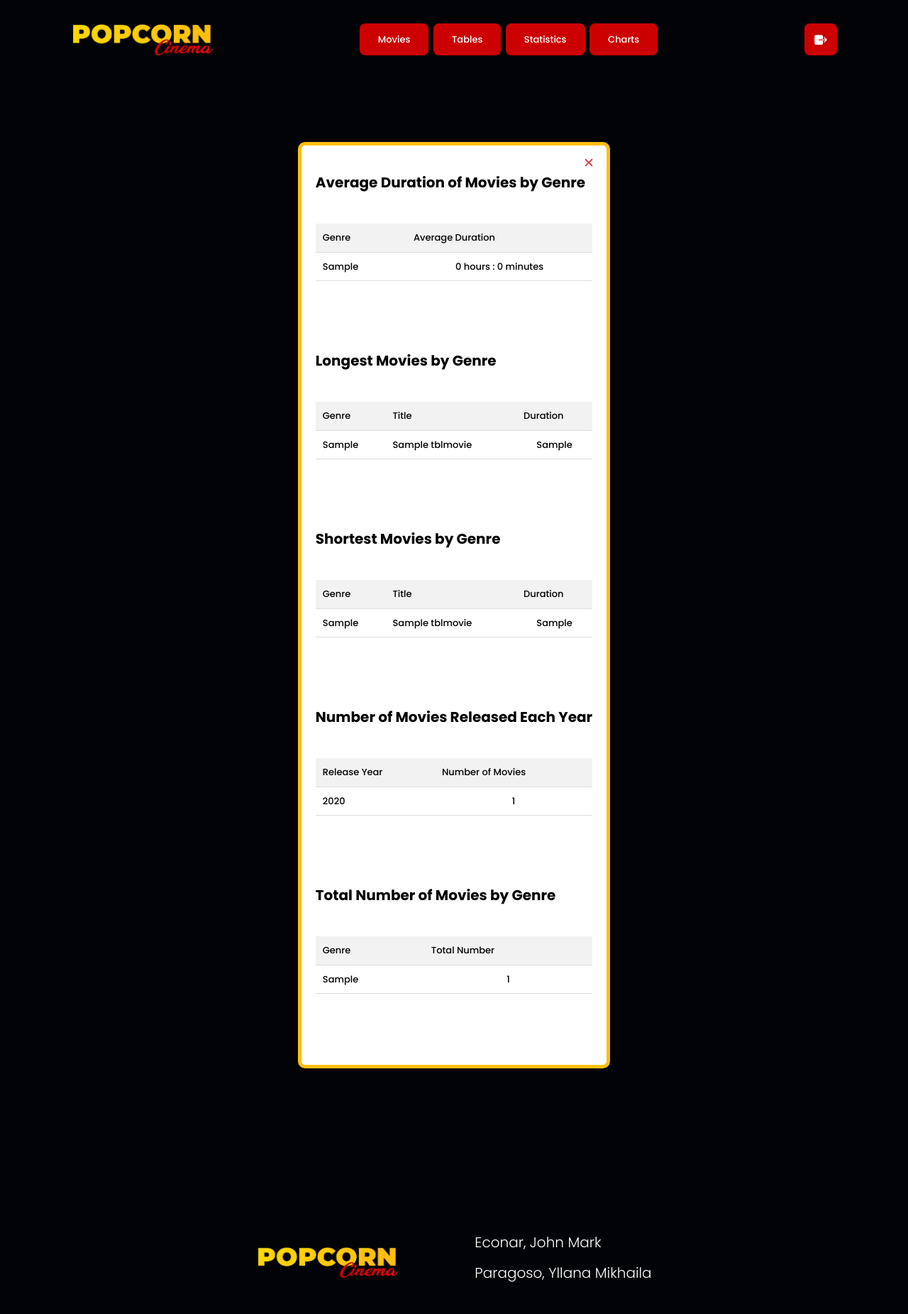
After one commit to jeecoo/PopcornCinema, a PHP site: page /statistics.php in a window 1280 px wide. The commit adds this page. Shown: the whole page at 71% size. Run offline with PHP 8.4, Linux system fonts and the light colour scheme; the visitor is signed in with stand-in values (Sample User, id 1); tables that the repository leaves empty or names only in its code hold one stand-in row (values such as "Sample post").

Commit message:
Statistics and Charts done

```diff
--- a/admin_dashboard.php
+++ b/admin_dashboard.php
@@ -24,7 +24,7 @@
 <body>
     <section class = "hero" style="min-height:10vh;margin-top:65px;">
         <div class="landing_page">
-                  <h1 class="welcome">WELCOME ADMIN!!</h1 style="color:black;font-size:100px;">
+                  <h1 class="welcome">ADMIN DASHBOARD</h1 style="color:black;font-size:100px;">
         </div>
     </section>
   </body>
--- a/admin_header.php
+++ b/admin_header.php
@@ -55,7 +55,7 @@
                     >
                         <span class="navbar-toggler-icon"></span>
                     </button>
-                    <div class="menu" class="collapse navbar-collapse" id="collapsibleNavId">
+                    <!-- <div class="menu" class="collapse navbar-collapse" id="collapsibleNavId">
                         <ul class="nav justify-content-center">
                         <li class="nav-item active">
                             <a class="home" class="nav-link active" href="#">Home</a>
@@ -71,16 +71,19 @@
                         </li>
                         <li class="nav-item">
                             <a class="contact-us" class="nav-link" href="contact.php">Contact</a>
-                        </li>
+                        </li> -->
                         <!-- <li class="nav-item">
                             <a class="nav-link disabled" aria-disabled="true">Disabled</a>
                         </li> -->
-                        </ul>
+                        <!-- </ul>
+                    </div> -->
+                    <div class="all-btn">
+                        <a href="movie.php"><div class="movie_btn" id="movie_btn">Movies</div></a>
+                        <a href="tables.php"><div class="movie_btn" id="movie_btn">Tables</div></a>
+                        <a href="statistics.php"><div class="movie_btn" id="movie_btn">Statistics</div></a>
+                        <a href="charts.php"><div class="movie_btn" id="movie_btn">Charts</div></a>
                     </div>
-                    <div class="all-btn">
-                    <a href="report.php"><div class="movie_btn" id="movie_btn">Report</div></a>
-                    <a href="movie.php"><div class="movie_btn" id="movie_btn">Dashboard</div></a>
-
+                    <div>
                     <a href="index.php"><div class="exit_btn" id="exit_btn">
                     <ion-icon name="exit" style="font-size: 20px;"></ion-icon></div>
                    </a>
--- /dev/null
+++ b/statistics.php
@@ -0,0 +1,258 @@
+<?php
+    include 'connect.php';
+    require_once 'admin_header.php';
+?>
+
+<!DOCTYPE html>
+<html lang="en">
+<head>
+    <link rel="stylesheet" href="css\report.css" />
+    <meta charset="UTF-8" />
+    <meta http-equiv="X-UA-Compatible" content="IE=edge" />
+    <meta name="viewport" content="width=device-width, initial-scale=1.0" />
+
+    <!-- POPPINS FONT -->
+    <link rel="preconnect" href="https://fonts.googleapis.com">
+    <link rel="preconnect" href="https://fonts.gstatic.com" crossorigin>
+    <link href="https://fonts.googleapis.com/css2?family=Poppins:ital,wght@0,100;0,200;0,300;0,400;0,500;0,600;0,700;0,800;0,900;1,100;1,200;1,300;1,400;1,500;1,600;1,700;1,800;1,900&family=Rubik:ital,wght@0,300..900;1,300..900&display=swap" rel="stylesheet">
+
+    <script src="script.js"></script>
+    <script type="module" src="https://unpkg.com/ionicons@7.1.0/dist/ionicons/ionicons.esm.js"></script>
+    <script nomodule src="https://unpkg.com/ionicons@7.1.0/dist/ionicons/ionicons.js"></script>
+    <title>Movies</title>
+</head>
+<body>
+    <div class="main-container">
+
+        <div class="container">
+            <a href="admin_dashboard.php"><span class="icon-close">
+            <ion-icon name="close" style="font-size: 20px;"></ion-icon>
+            </span></a>
+
+            <!--  Average Duration of Movies -->
+            <div class="table" style="margin-bottom:80px;">
+                <h2>Average Duration of Movies by Genre</h2>
+                <br>
+                <table>
+                    <thead>
+                        <tr>
+                            <th>Genre</th>
+                            <th>Average Duration</th>
+                        </tr>
+                    </thead>
+                    <tbody>
+                    <?php
+                        include 'connect.php';
+
+                        if($connection->connect_error){
+                            die("Connection failed: " . $connection->connect_error);
+                        }
+
+                        $avgDurationByGenreQuery = "SELECT genre, AVG(TIME_TO_SEC(duration))/60 AS average_duration_minutes FROM tblmovie GROUP BY genre";
+                        $avgDurationByGenreResult = $connection->query($avgDurationByGenreQuery);
+
+                        if(!$avgDurationByGenreResult){
+                            die("Invalid query: " . $connection->error);
+                        }
+
+                        while($row = $avgDurationByGenreResult->fetch_assoc()){
+                            $genre = $row['genre'];
+                            $averageDurationMinutes = $row['average_duration_minutes'];
+
+                            $averageDurationHours = floor($averageDurationMinutes / 60);
+                            $averageDurationMinutesRemainder = $averageDurationMinutes % 60;
+
+                            echo "
+                            <tr>
+                                <td>{$genre}</td>
+                                <td>{$averageDurationHours} hours : {$averageDurationMinutesRemainder} minutes</td>
+                            </tr>
+                            ";
+                        }
+                    ?>
+                    </tbody>
+                </table>
+            </div>
+
+
+            <div class="table" style="margin-bottom:80px;">
+            <h2>Longest Movies by Genre</h2>
+            <br>
+            <table>
+                <thead>
+                    <tr>
+                        <th>Genre</th>
+                        <th>Title</th>
+                        <th>Duration</th>
+                    </tr>
+                </thead>
+                <tbody>
+                <?php
+                    include 'connect.php';
+
+                    if($connection->connect_error){
+                        die("Connection failed: " . $connection->connect_error);
+                    }
+
+                    $longestMoviesByGenreQuery = "SELECT genre, title, duration FROM tblmovie WHERE (genre, duration) IN (SELECT genre, MAX(duration) FROM tblmovie GROUP BY genre)";
+                    $longestMoviesByGenreResult = $connection->query($longestMoviesByGenreQuery);
+
+                    if(!$longestMoviesByGenreResult){
+                        die("Invalid query: " . $connection->error);
+                    }
+
+                    while($row = $longestMoviesByGenreResult->fetch_assoc()){
+                        $genre = $row['genre'];
+                        $title = $row['title'];
+                        $duration = $row['duration'];
+                        echo "
+                        <tr>
+                            <td>{$genre}</td>
+                            <td>{$title}</td>
+                            <td>{$duration}</td>
+                        </tr>
+                        ";
+                    }
+                ?>
+                </tbody>
+            </table>
+        </div>
+
+
+
+
+        <div class="table" style="margin-bottom:80px;">
+            <h2>Shortest Movies by Genre</h2>
+            <br>
+            <table>
+                <thead>
+                    <tr>
+                        <th>Genre</th>
+                        <th>Title</th>
+                        <th>Duration</th>
+                    </tr>
+                </thead>
+                <tbody>
+                <?php
+                    include 'connect.php';
+
+                    if($connection->connect_error){
+                        die("Connection failed: " . $connection->connect_error);
+                    }
+
+                    $longestMoviesByGenreQuery = "SELECT genre, title, duration FROM tblmovie WHERE (genre, duration) IN (SELECT genre, MIN(duration) FROM tblmovie GROUP BY genre)";
+                    $longestMoviesByGenreResult = $connection->query($longestMoviesByGenreQuery);
+
+                    if(!$longestMoviesByGenreResult){
+                        die("Invalid query: " . $connection->error);
+                    }
+
+                    while($row = $longestMoviesByGenreResult->fetch_assoc()){
+                        $genre = $row['genre'];
+                        $title = $row['title'];
+                        $duration = $row['duration'];
+                        echo "
+                        <tr>
+                            <td>{$genre}</td>
+                            <td>{$title}</td>
+                            <td>{$duration}</td>
+                        </tr>
+                        ";
+                    }
+                ?>
+                </tbody>
+            </table>
+        </div>
+
+
+
+        <div class="table" style="margin-bottom:80px;">
+            <h2>Number of Movies Released Each Year</h2>
+            <br>
+            <table>
+                <thead>
+                    <tr>
+                        <th>Release Year</th>
+                        <th>Number of Movies</th>
+                    </tr>
+                </thead>
+                <tbody>
+                <?php
+                    include 'connect.php';
+
+                    if($connection->connect_error){
+                        die("Connection failed: " . $connection->connect_error);
+                    }
+
+                    $moviesReleasedPerYearQuery = "SELECT YEAR(releasedate) AS release_year, COUNT(*) AS num_movies FROM tblmovie GROUP BY YEAR(releasedate)";
+                    $moviesReleasedPerYearResult = $connection->query($moviesReleasedPerYearQuery);
+
+                    if(!$moviesReleasedPerYearResult){
+                        die("Invalid query: " . $connection->error);
+                    }
+
+                    while($row = $moviesReleasedPerYearResult->fetch_assoc()){
+                        $releaseYear = $row['release_year'];
+                        $numMovies = $row['num_movies'];
+                        echo "
+                        <tr>
+                            <td>{$releaseYear}</td>
+                            <td>{$numMovies}</td>
+                        </tr>
+                        ";
+                    }
+                ?>
+                </tbody>
+            </table>
+        </div>
+
+
+
+
+            <div class="table" style="margin-bottom:80px;">
+            <h2>Total Number of Movies by Genre</h2>
+            <br>
+            <table>
+                <thead>
+                    <tr>
+                        <th>Genre</th>
+                        <th>Total Number</th>
+                    </tr>
+                </thead>
+                <tbody>
+                <?php
+                    include 'connect.php';
+
+                    if($connection->connect_error){
+                        die("Connection failed: " . $connection->connect_error);
+                    }
+
+                    $sql = "SELECT genre, COUNT(*) AS total FROM tblmovie GROUP BY genre";
+                    $result = $connection->query($sql);
+
+                    if(!$result){
+                        die("Invalid query: " . $connection->error);
+                    }
+
+                    while($row = $result->fetch_assoc()){
+                        echo "
+                        <tr>
+                        <td>{$row['genre']}</td>
+                        <td>{$row['total']}</td>
+                        </tr>
+                        ";
+                    }
+                ?>
+                </tbody>
+            </table>
+            </div>
+        </div>
+    </div>
+</body>
+</html>
+
+
+
+<?php
+    require_once 'footer.php';
+?>
--- a/report.php
+++ b/tables.php
@@ -50,7 +50,7 @@
                         die("Connection failed: " . $connection->connect_error);
                     }
 
-                    $sql = "SELECT * FROM tblmovie WHERE genre='Action'";
+                    $sql = "SELECT * FROM tblmovie WHERE genre='Comedy'";
                     $result = $connection->query($sql);
 
                     if(!$result){
@@ -140,7 +140,6 @@
                         die("Connection failed: " . $connection->connect_error);
                     }
 
-                    // Modify the SQL query to count the occurrences of each genre and group them by genre
                     $sql = "SELECT genre, COUNT(*) AS total FROM tblmovie GROUP BY genre";
                     $result = $connection->query($sql);
 
```
Also changed, not shown: charts.php (added, +109 -0 lines).
